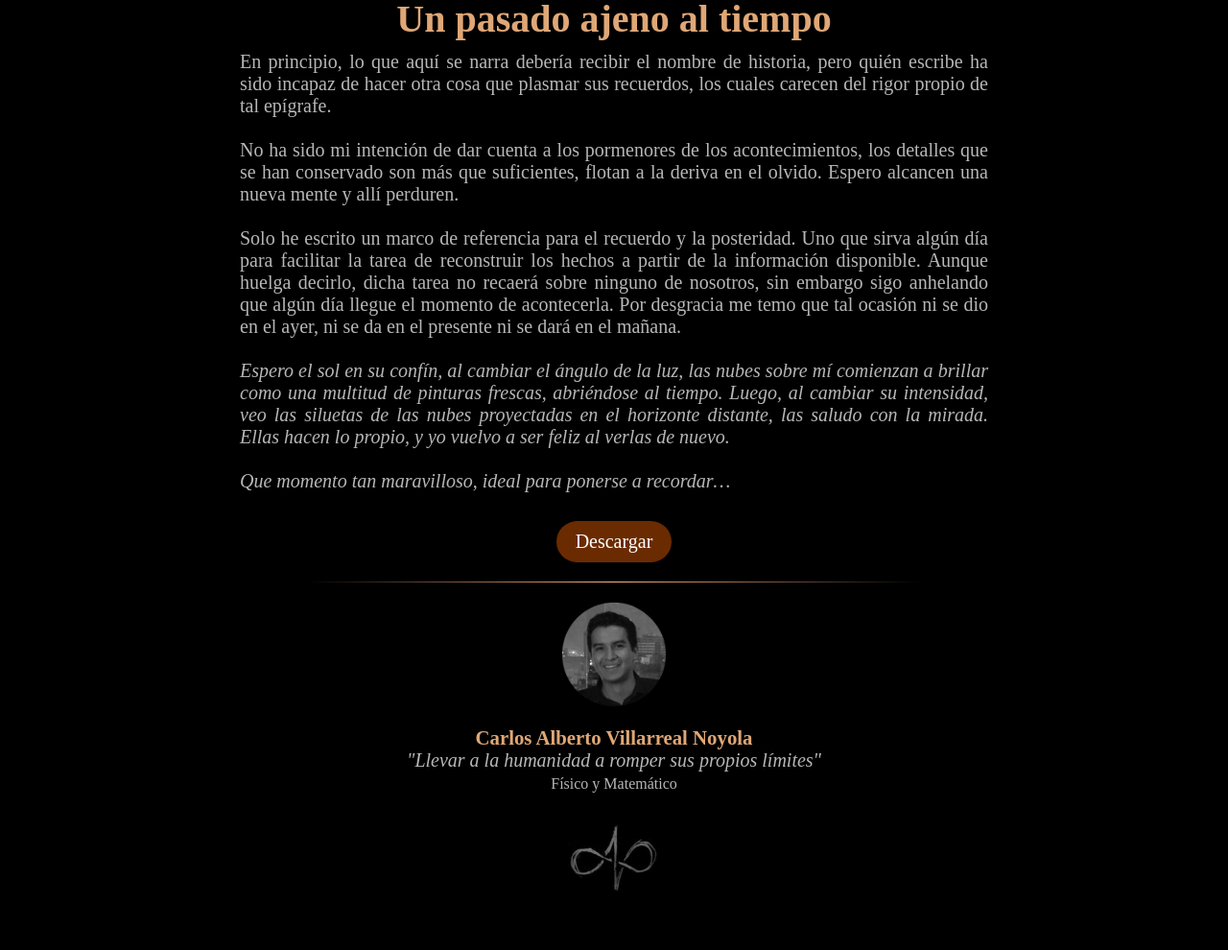
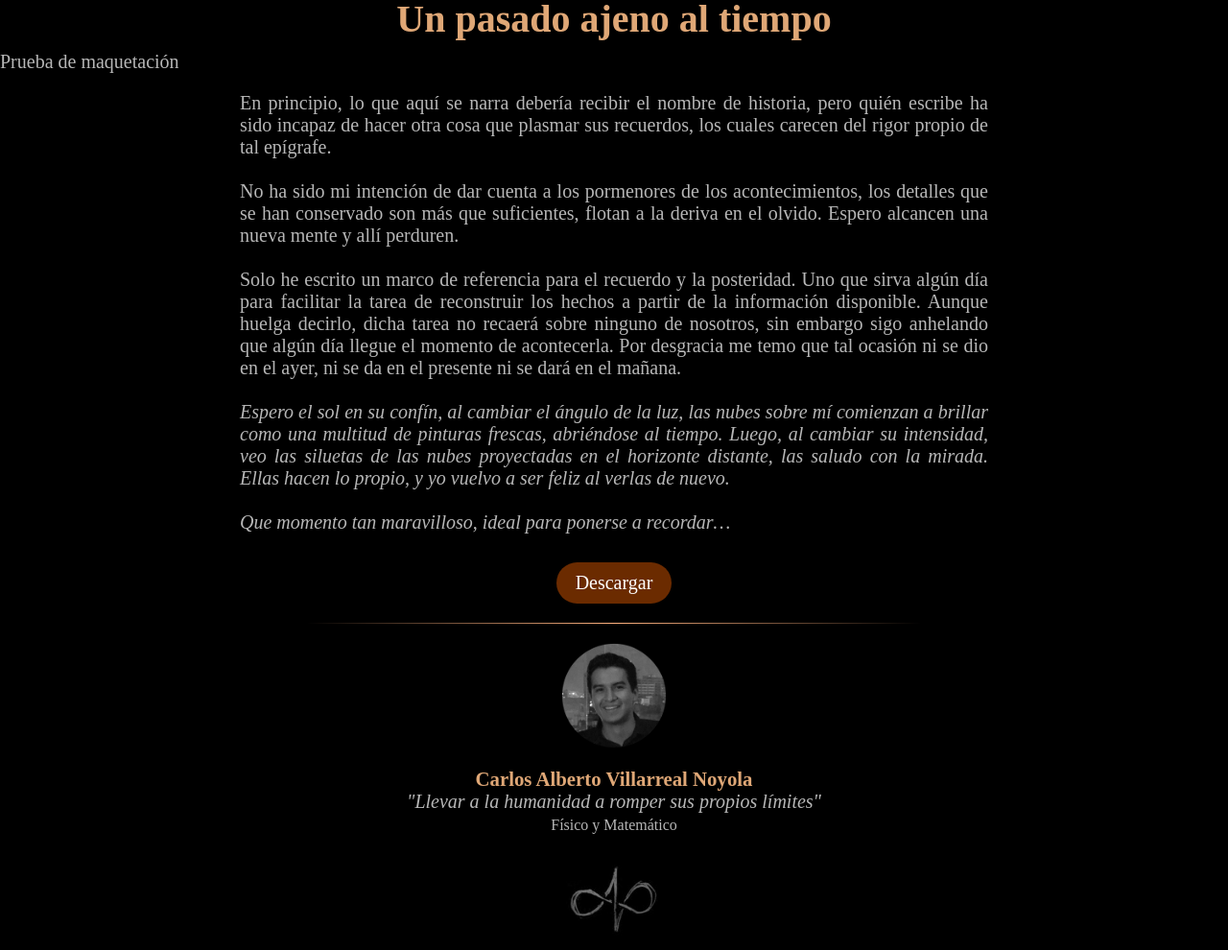
Before and after one commit to ElCaballerodelaTierra/Abstractions, a Jekyll site: the page built from _pages/unPasadoAjenoAlTiempo.md, in a window 1280 px wide, cut to the strip 104-1094 px from the top of the page. Shown: the whole strip at 96% size. Built offline with Jekyll 4.4.1, drawn with Linux system fonts in a browser that asks for light colours; some web fonts are replaced; before the commit the page ends 1051 px from its top, so only the background shows below that.

Commit message:
Prueba de maquetación

```diff
--- a/_layouts/default.html
+++ b/_layouts/default.html
@@ -43,6 +43,8 @@
     <h1 class="content-en" style="display: none;">{{ page.title-en }}</h1>
     {% endif %}
 
+    {{content}}
+
     <article>
         <div class="content-es">
             {{ page['content-es'] | markdownify }}
--- a/_pages/unPasadoAjenoAlTiempo.md
+++ b/_pages/unPasadoAjenoAlTiempo.md
@@ -40,3 +40,5 @@ content-en: |
     What a wonderful moment, ideal to remember...</i>
 
 ---
+
+Prueba de maquetación
```
